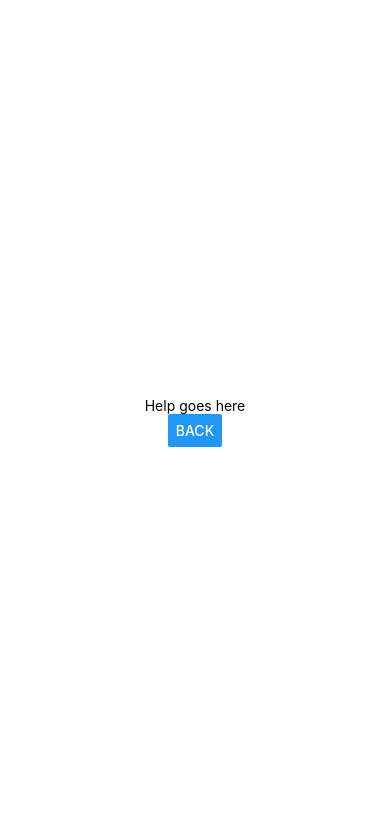
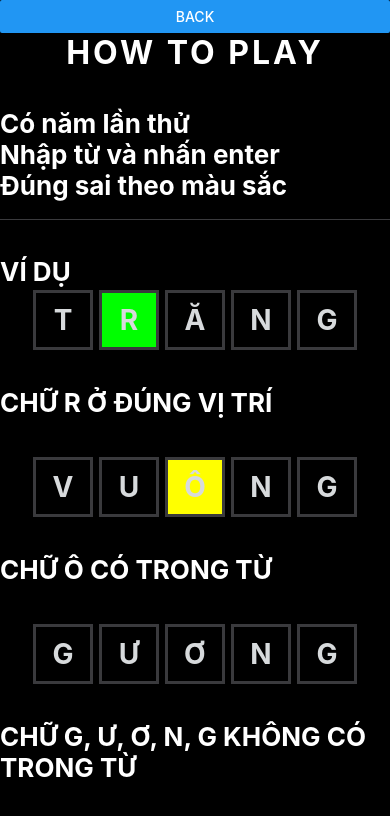
Before and after one commit to gitter9021001/Vietle, a React Native app: screen /Help in a window 390 px wide. Shown: the top 816 px of the page. Built offline with nearby package versions, Linux system fonts and the light colour scheme.

Commit message:
Update helpScreen.js

```diff
--- a/src/screens/helpScreen.js
+++ b/src/screens/helpScreen.js
@@ -1,21 +1,182 @@
 import * as React from 'react';
-import { View, Text, Button } from 'react-native';
+import { StatusBar } from "expo-status-bar";
+
+import { StyleSheet, Text, View, SafeAreaView, Button } from "react-native";
+
 import { NavigationContainer } from '@react-navigation/native';
 import { createNativeStackNavigator } from '@react-navigation/native-stack';
+import guessSquare from "/src/component/guessBoard/guessSquare/guessSquare.js";
 
 function HelpScreen({ navigation }) {
   return (
-    <View style={{ flex: 1, alignItems: 'center', justifyContent: 'center' }}>
-		<Text>Help goes here</Text>
+    <SafeAreaView style={styles.container}>
+      <StatusBar style="light" />
+      <View>
+			  <Button title="Back" onPress={() => navigation.goBack()} />
+		  </View>
+      <Text style={styles.title}>HOW TO PLAY</Text>
+      <br />
+      <br />
 
-		<View>
-			<Button
-			title="Back"
-			onPress={() => navigation.goBack()}
-			/>
-		</View>
-    </View>
+      <View>
+        <Text style={styles.content}>Có năm lần thử</Text>
+        <Text style={styles.content}>Nhập từ và nhấn enter</Text>
+        <Text style={styles.content}>Đúng sai theo màu sắc</Text>
+      </View>
+      <br />
+      <View
+        style={{ borderBottomColor: "#3A3A3D", borderBottomWidth: 1 }}
+      ></View>
+
+      <br />
+      <br />
+
+      <View>
+        <Text style={styles.content}>VÍ DỤ</Text>
+      </View>
+
+      <View style={styles.map}>
+        <View style={styles.row}>
+          <View style={styles.cell}>
+            <Text style={styles.cellText}>T</Text>
+          </View>
+          <View style={styles.greenCell}>
+            <Text style={styles.cellText}>R</Text>
+          </View>
+          <View style={styles.cell}>
+            <Text style={styles.cellText}>Ă</Text>
+          </View>
+          <View style={styles.cell}>
+            <Text style={styles.cellText}>N</Text>
+          </View>
+          <View style={styles.cell}>
+            <Text style={styles.cellText}>G</Text>
+          </View>
+        </View>
+      </View>
+      <View>
+        <Text style={styles.content}>CHỮ R Ở ĐÚNG VỊ TRÍ</Text>
+      </View>
+      <br />
+      <br />
+
+      <View style={styles.map}>
+        <View style={styles.row}>
+          <View style={styles.cell}>
+            <Text style={styles.cellText}>V</Text>
+          </View>
+          <View style={styles.cell}>
+            <Text style={styles.cellText}>U</Text>
+          </View>
+          <View style={styles.yellowCell}>
+            <Text style={styles.cellText}>Ô</Text>
+          </View>
+          <View style={styles.cell}>
+            <Text style={styles.cellText}>N</Text>
+          </View>
+          <View style={styles.cell}>
+            <Text style={styles.cellText}>G</Text>
+          </View>
+        </View>
+      </View>
+      <View>
+        <Text style={styles.content}>CHỮ Ô CÓ TRONG TỪ</Text>
+      </View>
+      <br />
+      <br />
+
+      <View style={styles.map}>
+        <View style={styles.row}>
+          <View style={styles.cell}>
+            <Text style={styles.cellText}>G</Text>
+          </View>
+          <View style={styles.cell}>
+            <Text style={styles.cellText}>Ư</Text>
+          </View>
+          <View style={styles.cell}>
+            <Text style={styles.cellText}>Ơ</Text>
+          </View>
+          <View style={styles.cell}>
+            <Text style={styles.cellText}>N</Text>
+          </View>
+          <View style={styles.cell}>
+            <Text style={styles.cellText}>G</Text>
+          </View>
+        </View>
+      </View>
+      <View>
+        <Text style={styles.content}>CHỮ G, Ư, Ơ, N, G KHÔNG CÓ TRONG TỪ</Text>
+      </View>
+    </SafeAreaView>
   );
 }
 
+const styles = StyleSheet.create({
+  container: {
+    flex: 1,
+    backgroundColor: "#000",
+  },
+  title: {
+    color: "#fff",
+    fontSize: 32,
+    alignSelf: "center",
+    justifyContent: "center",
+    fontWeight: "bold",
+    letterSpacing: 3,
+  },
+  content: {
+    color: "#fff",
+    fontSize: 26,
+    alignSelf: "stretch",
+    fontWeight: "bold",
+  },
+  map: {
+    alignSelf: "stretch",
+    height: 100,
+  },
+  row: {
+    alignSelf: "stretch",
+    justifyContent: "center",
+    flexDirection: "row",
+  },
+  cell: {
+    borderWidth: 3,
+    borderColor: "#3A3A3D",
+    backgroundColor: "#000",
+    flex: 1,
+    aspectRatio: 1,
+    maxWidth: 60,
+    justifyContent: "center",
+    alignItems: "center",
+    margin: 3,
+  },
+  greenCell: {
+    borderWidth: 3,
+    borderColor: "#3A3A3D",
+    backgroundColor: "#00FF00",
+    flex: 1,
+    aspectRatio: 1,
+    maxWidth: 60,
+    justifyContent: "center",
+    alignItems: "center",
+    margin: 3,
+  },
+  yellowCell: {
+    borderWidth: 3,
+    borderColor: "#3A3A3D",
+    backgroundColor: "#FFFF00",
+    flex: 1,
+    aspectRatio: 1,
+    maxWidth: 60,
+    justifyContent: "center",
+    alignItems: "center",
+    margin: 3,
+  },
+  cellText: {
+    color: "#D7DADC",
+    fontWeight: "bold",
+    fontSize: 28,
+  },
+});
+
 export default HelpScreen;
```
